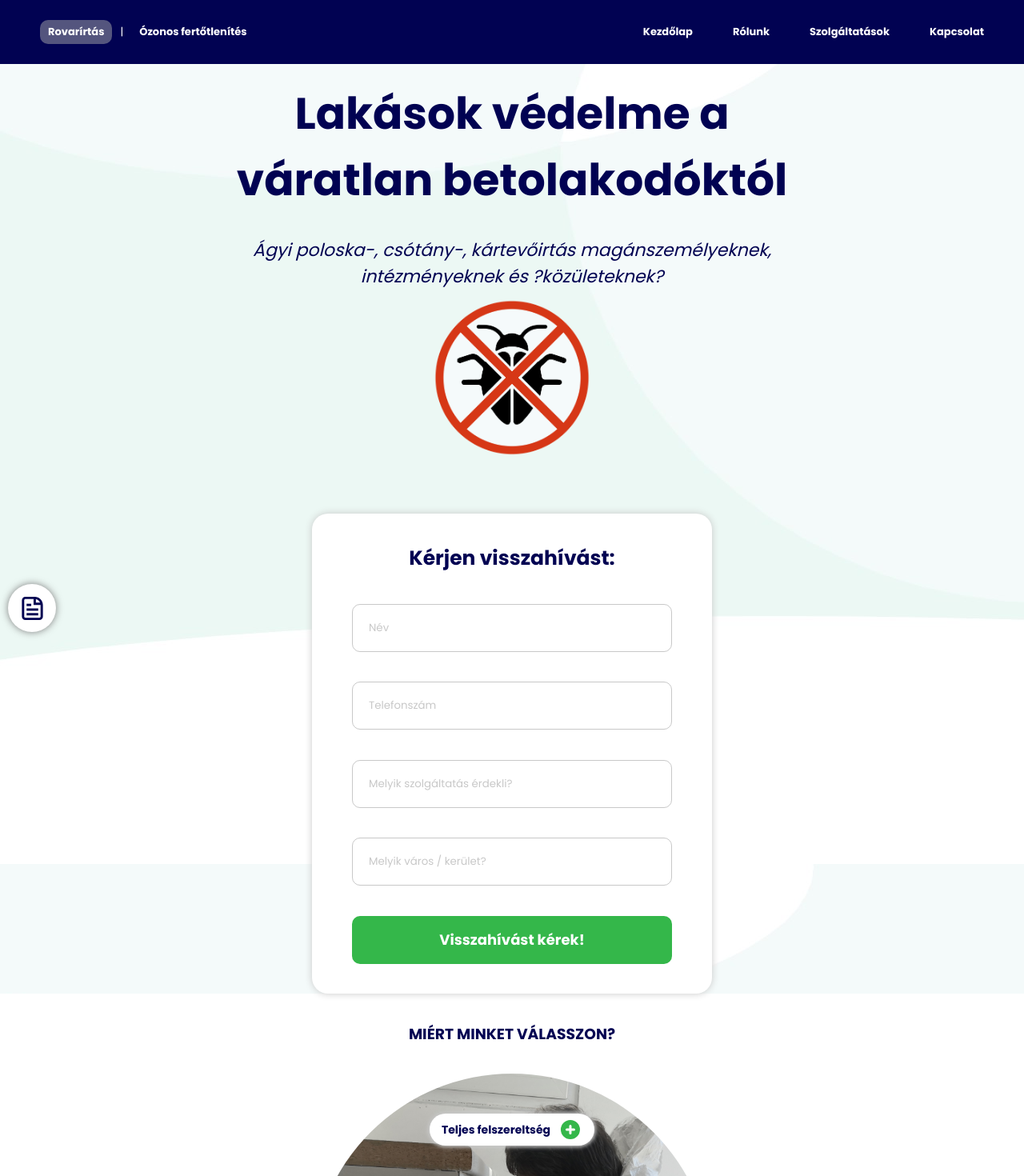
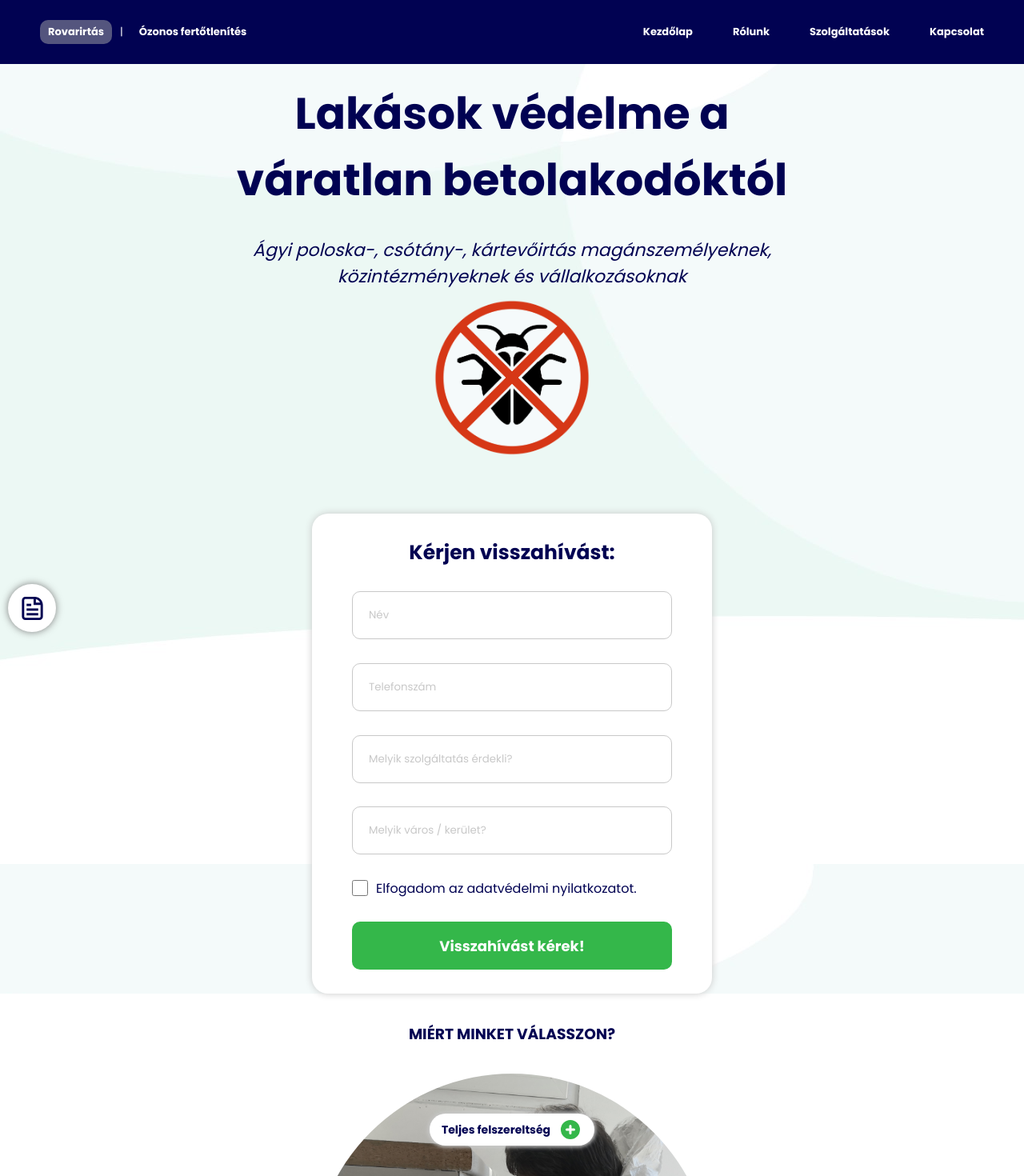
Before and after one commit to buikrisz/frugi, a React (Create React App) app: page / in a window 1280 px wide. Shown: the top 1470 px of the page at 80% size. Built offline with nearby package versions, Linux system fonts and the light colour scheme.

Commit message:
some edits

```diff
--- a/public/index.html
+++ b/public/index.html
@@ -24,7 +24,7 @@
       work correctly both with client-side routing and a non-root public URL.
       Learn how to configure a non-root public URL by running `npm run build`.
     -->
-    <title>Frugi-Cont Kft.</title>
+    <title>FrugiOzone Kártevőirtás</title>
   </head>
   <body>
     <noscript>You need to enable JavaScript to run this app.</noscript>
--- a/src/App.js
+++ b/src/App.js
@@ -1,11 +1,22 @@
+import { useEffect, useState } from 'react';
 import './App.css';
 import { BrowserRouter, Routes, Route } from 'react-router-dom';
 import { PestControl, Ozone, Ozone_temp, Documents, PrivacyPolicy } from './containers';
 
+// Google Analytics tracking setup
+import ReactGA from 'react-ga';
+const TRACKING_ID = "UA-228937825-1";
+ReactGA.initialize(TRACKING_ID);
 
 function App() {
+    useEffect(
+        () => {
+            ReactGA.pageview(window.location.pathname + window.location.search);
+        },
+        []
+    )
     return (
-        <BrowserRouter basename={process.env.PUBLIC_URL}>
+        <BrowserRouter basename={window.location.pathname}>
             <Routes>
                 <Route path="/" element={ <PestControl /> }/>
                 <Route path="/ozone" element={ <Ozone /> }/>
--- a/src/components/Header/Header.jsx
+++ b/src/components/Header/Header.jsx
@@ -1,12 +1,8 @@
-import React, { useState } from 'react';
 import './Header.css';
-import { IoLocationOutline } from 'react-icons/io5';
 import { BsBug } from 'react-icons/bs';
 import { NavLink } from 'react-router-dom';
 
 function Header() {
-    const [selectedSite, setSelectedSite] = useState("pest");
-
     return (
         <header>
             <div className='headerLocation'>
@@ -15,27 +11,20 @@ function Header() {
             </div>
             <div>
                 <NavLink to="/" className={({ isActive }) => isActive ? "links selected" : "links"}>
-                    <h4 onClick={(e) => {
-                        setSelectedSite("pest");
-                    }}>Rovarírtás</h4>
+                    <h4>Rovarirtás</h4>
                 </NavLink>
                 <span>|</span>
                 <NavLink to="/ozone" className={({ isActive }) => isActive ? "links selected" : "links"}>
-                    <h4  onClick={(e) => {
-                        setSelectedSite("ozone");
-                    }}>Ózonos fertőtlenítés</h4>
+                    <h4>Ózonos fertőtlenítés</h4>
                 </NavLink>
             </div>
             <nav>
-                {
-                    // different routes
                 <ul>
                     <a href="#kezdolap"><li>Kezdőlap</li></a>
                     <a href="#rolunk"><li>Rólunk</li></a>
                     <a href="#szolgaltatasok"><li>Szolgáltatások</li></a>
                     <a href="#kapcsolat"><li>Kapcsolat</li></a>
                 </ul>
-                }
             </nav>
         </header>
     )
--- a/src/components/LandingForm/LandingForm.css
+++ b/src/components/LandingForm/LandingForm.css
@@ -27,6 +27,24 @@
 
 .landingContent .landingForm input::placeholder {
     color: rgb(200, 200, 200);
+}
+
+.landingContent .landingForm .landingFormCheckbox {
+    display: flex;
+    align-items: center;
+    gap: 10px;
+    width: 80%;
+}
+
+.landingContent .landingForm .landingFormCheckbox input {
+    height: 20px;
+    width: 20px;
+    padding-left: unset;
+}
+
+.landingContent .landingForm .landingFormCheckbox label {
+    font-size: 16px;
+    cursor: pointer;
 }
 
 .landingContent .landingForm button {
--- a/src/components/LandingForm/LandingForm.jsx
+++ b/src/components/LandingForm/LandingForm.jsx
@@ -49,6 +49,10 @@ function LandingForm() {
                 <input type="text" name="phone" id="phone" placeholder="Telefonszám" value={formValue.phone} onChange={handleChange} required />
                 <input type="text" name="service" id="service" placeholder="Melyik szolgáltatás érdekli?" value={formValue.service} onChange={handleChange} />
                 <input type="text" name="location" id="location" placeholder="Melyik város / kerület?" value={formValue.location} onChange={handleChange} required />
+                <div className='landingFormCheckbox'>
+                    <input type="checkbox" name="privacyPolicy" id="privacyPolicy" />
+                    <label htmlFor="privacyPolicy">Elfogadom az adatvédelmi nyilatkozatot.</label>
+                </div>
                 <button>Visszahívást kérek!</button>
             </form>
         : (!mailSent && animationStarted) ?
--- a/src/components/PestChooseUs/PestChooseUs.jsx
+++ b/src/components/PestChooseUs/PestChooseUs.jsx
@@ -4,7 +4,8 @@ import { Link } from 'react-router-dom';
 import { HiPlusCircle } from 'react-icons/hi';
 import { BsCheck2Circle } from 'react-icons/bs';
 import about_us from '../../images/about_us.jpg';
-
+{/* <Link to="/dokumentumok" className='linkToDocs'>itt</Link>
+ */}
 function ChooseUs() {
     return (
         <div id='rolunk'>
@@ -30,7 +31,7 @@ function ChooseUs() {
                     </div>
                     <div className="listItem">
                         <BsCheck2Circle className='check' />
-                        <h4>Hatékony, környezetbarát szereket használunk a rovarírtáshoz, melyeknek biztonsági dokumentumait <Link to="/dokumentumok" className='linkToDocs'>itt</Link> találhatják meg</h4>
+                        <h4>Hatékony, környezetbarát szereket használunk a rovarírtáshoz, melyeknek biztonsági dokumentumait a bal alsó sarokban lévő ikonra kattintva találhatják meg</h4>
                     </div>
                     <div className="listItem">
                         <BsCheck2Circle className='check' />
--- a/src/components/PestLandingSection/PestLandingSection.jsx
+++ b/src/components/PestLandingSection/PestLandingSection.jsx
@@ -10,7 +10,7 @@ function LandingSection() {
                 <div className='landingTextImg'>
                     <div className='landingText'>
                         <h2 className='landingTitle'>Lakások védelme a váratlan betolakodóktól</h2>
-                        <h5 className='landingSubtitle'>Ágyi poloska-, csótány-, kártevőirtás magánszemélyeknek, intézményeknek és ?közületeknek?</h5>
+                        <h5 className='landingSubtitle'>Ágyi poloska-, csótány-, kártevőirtás magánszemélyeknek, közintézményeknek és vállalkozásoknak</h5>
                     </div>
                     <img src={image} alt="Pest Control" />
                 </div>
--- a/src/containers/Ozone.jsx
+++ b/src/containers/Ozone.jsx
@@ -1,7 +1,5 @@
-import React from 'react';
 import Layout from '../layout/Layout';
 import { OzoneLandingSection, OzoneServiceSection } from '../components';
-
 
 function Ozone() {
     return (
```
Also changed, not shown: 2 other files (tests, documents, lock files or other folders). Lines whose indentation alone changed are shown as unchanged.
